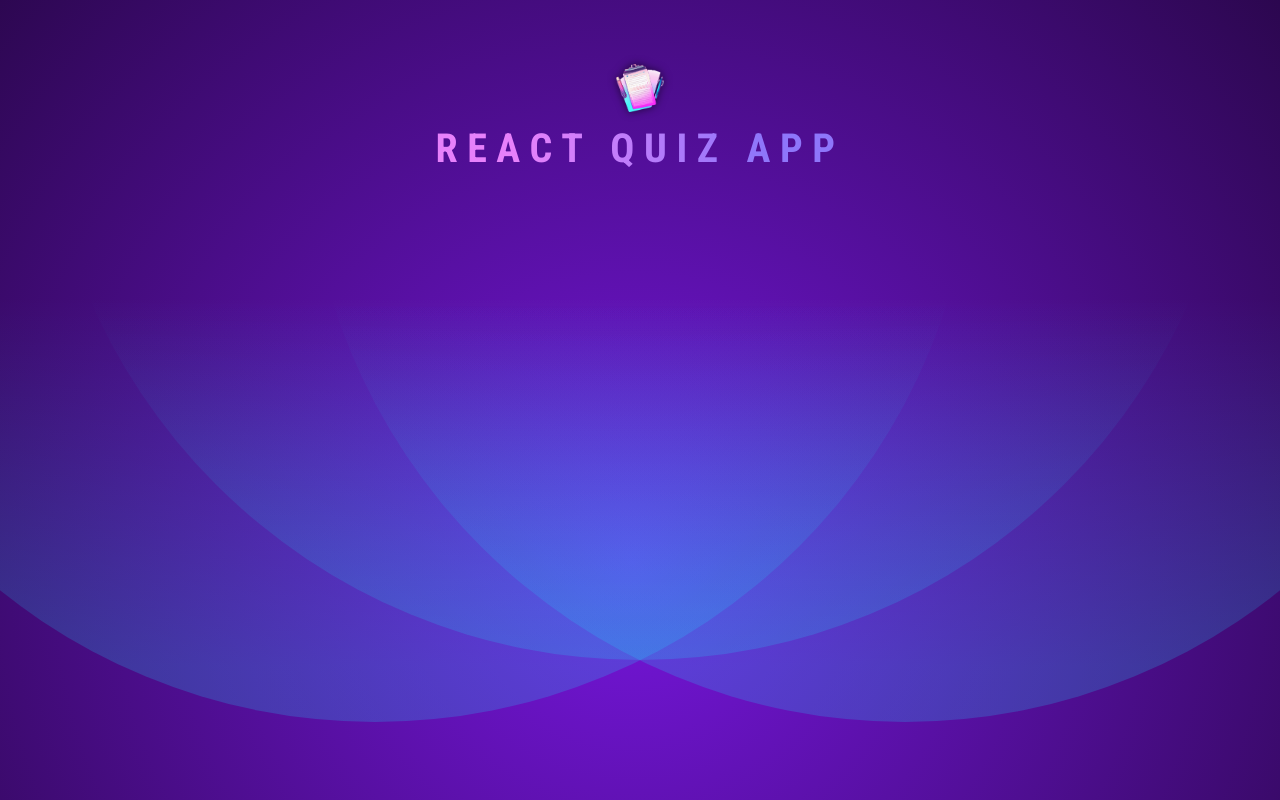
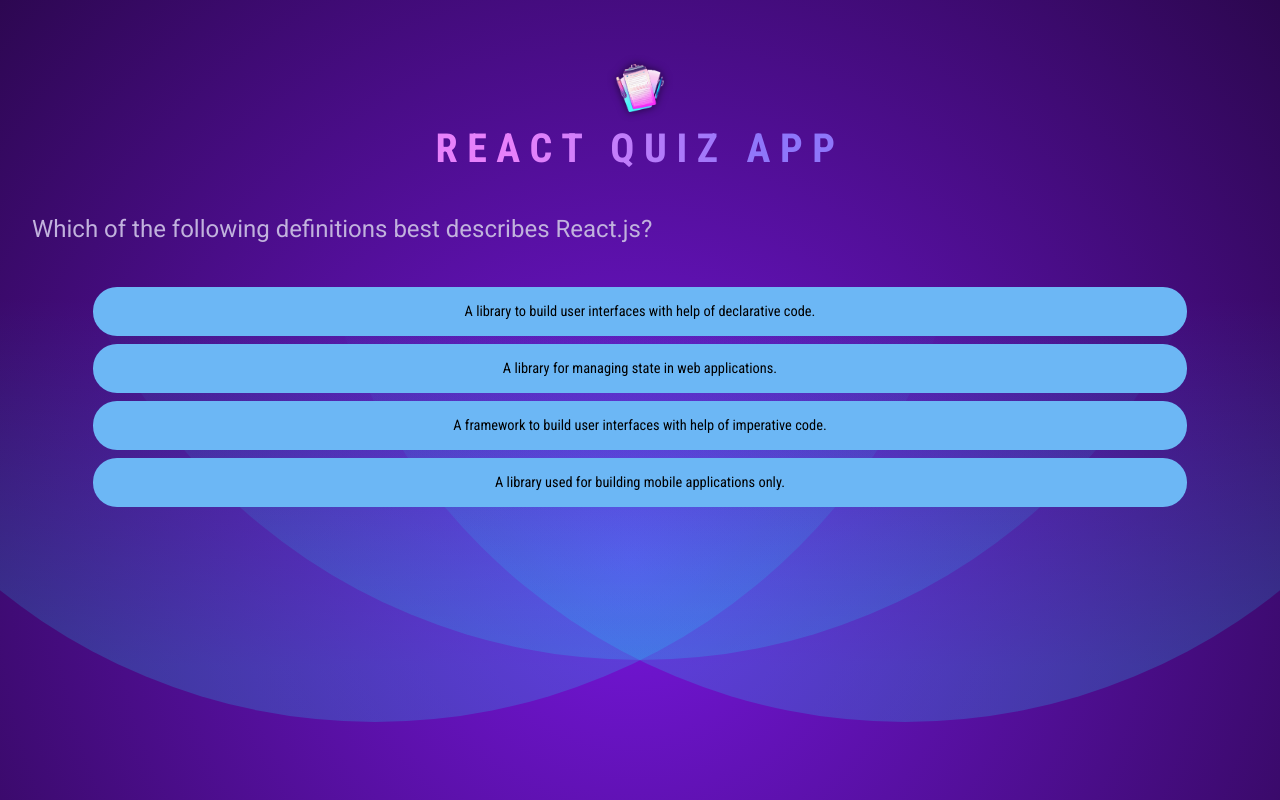
Before and after one commit to TechMusab/25-React-Projects, a React (Vite) app in the folder Quiz App-useEffect Hook/: page / in a window 1280 px wide. Built offline with nearby package versions, Linux system fonts and the light colour scheme.

Commit message:
updated Quiz Component

```diff
--- a/Quiz App-useEffect Hook/src/App.jsx
+++ b/Quiz App-useEffect Hook/src/App.jsx
@@ -1,10 +1,13 @@
 import Header from "./components/header";
-
+import Quiz from "./components/quiz";
 
 function App() {
-    return (
-<Header></Header>
-    );
+  return (
+    <>
+      <Header></Header>
+      <Quiz></Quiz>
+    </>
+  );
 }
 
 export default App;
--- a/Quiz App-useEffect Hook/src/components/quiz.jsx
+++ b/Quiz App-useEffect Hook/src/components/quiz.jsx
@@ -3,11 +3,26 @@
 
 export default function Quiz(props) {
   const [answers, setAnswers] = useState([]);
+  function handleselectanswer(index) {
+    console.log(index);
+   setAnswers((prev) => [...prev,index]);
+  }
   const questionindex = answers.length;
 
   return (
     <div id="question">
       <h2>{QUESTIONS[questionindex].text}</h2>
+      <ul id="answers">
+        {QUESTIONS[questionindex].answers.map((answer, index) => {
+          return (
+            <li className="answer" key={answer}>
+              <button onClick={() => handleselectanswer(index)}>
+                {answer}
+              </button>
+            </li>
+          );
+        })}
+      </ul>
     </div>
   );
 }
```
